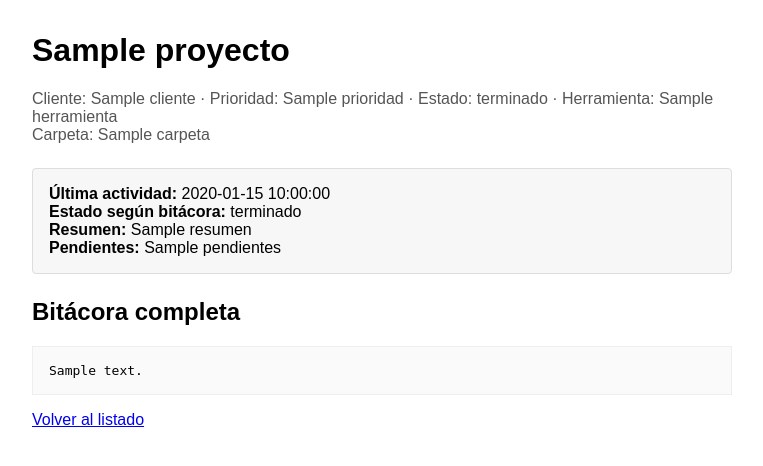
After one commit to sergioaraos/gestor-proyectos-app, a FastAPI app: template templates/detalle.html in a window 1280 px wide. The commit adds this page. Shown: the top 466 px of the page, without its empty margins (0-763 px from the left). Run offline with FastAPI, Linux system fonts and the light colour scheme; the template is opened without the code that fills it: most values are stand-ins (such as "Sample title", 1, 10 or a date in 2020).

Commit message:
feat(proyectos): agregar pagina de detalle con lectura de bitacora

```diff
--- a/main.py
+++ b/main.py
@@ -4,6 +4,7 @@ from fastapi.templating import Jinja2Templates
 from fastapi.responses import RedirectResponse
 from pathlib import Path
 import database
+import bitacoras
 
 app = FastAPI(title="Gestor de Proyectos")
 templates = Jinja2Templates(directory=Path(__file__).parent / "templates")
@@ -50,3 +51,19 @@ def crear_proyecto(
     conn.close()
     # Vuelve al listado para ver el proyecto recien creado
     return RedirectResponse(url="/", status_code=303)
+
+
+# SERGIO 2026-09-17: detalle de proyecto, lee su bitacora (feature/lectura-bitacoras)
+@app.get("/proyecto/{project_id}")
+def detalle_proyecto(request: Request, project_id: int):
+    # Muestra el detalle de un proyecto junto con lo que se lee de su bitacora
+    conn = database.get_connection()
+    proyecto = conn.execute("SELECT * FROM projects WHERE id = ?", (project_id,)).fetchone()
+    conn.close()
+
+    bitacora = bitacoras.leer_bitacora(proyecto["carpeta"]) if proyecto else None
+
+    status_code = 200 if proyecto else 404
+    return templates.TemplateResponse(
+        request, "detalle.html", {"proyecto": proyecto, "bitacora": bitacora}, status_code=status_code
+    )
--- /dev/null
+++ b/templates/detalle.html
@@ -0,0 +1,47 @@
+<!-- SERGIO 2026-09-17: pagina de detalle de proyecto, lee la bitacora (feature/lectura-bitacoras) -->
+<!DOCTYPE html>
+<html lang="es">
+<head>
+    <meta charset="UTF-8">
+    <title>{% if proyecto %}{{ proyecto.nombre }}{% else %}Proyecto no encontrado{% endif %}</title>
+    <style>
+        body { font-family: sans-serif; margin: 2rem; max-width: 700px; }
+        .meta { color: #555; margin-bottom: 1.5rem; }
+        .resumen { background: #f7f7f7; border: 1px solid #ddd; padding: 1rem; border-radius: 4px; margin-bottom: 1.5rem; }
+        pre { white-space: pre-wrap; background: #fafafa; border: 1px solid #eee; padding: 1rem; }
+    </style>
+</head>
+<body>
+    {% if proyecto is none %}
+        <h1>Proyecto no encontrado</h1>
+    {% else %}
+        <h1>{{ proyecto.nombre }}</h1>
+        <p class="meta">
+            Cliente: {{ proyecto.cliente }} &middot;
+            Prioridad: {{ proyecto.prioridad }} &middot;
+            Estado: {{ proyecto.estado }} &middot;
+            Herramienta: {{ proyecto.herramienta }}<br>
+            Carpeta: {{ proyecto.carpeta }}
+        </p>
+
+        {% if bitacora is none %}
+            <p>No se encontró BITACORA.md en la carpeta de este proyecto.</p>
+        {% else %}
+            {% if bitacora.ultima_entrada %}
+                <div class="resumen">
+                    <strong>Última actividad:</strong> {{ bitacora.ultima_entrada.fecha_herramienta }}<br>
+                    <strong>Estado según bitácora:</strong> {{ bitacora.ultima_entrada.estado }}<br>
+                    <strong>Resumen:</strong> {{ bitacora.ultima_entrada.resumen }}<br>
+                    <strong>Pendientes:</strong> {{ bitacora.ultima_entrada.pendientes }}
+                </div>
+            {% else %}
+                <p>La bitácora existe pero todavía no tiene entradas.</p>
+            {% endif %}
+
+            <h2>Bitácora completa</h2>
+            <pre>{{ bitacora.contenido_completo }}</pre>
+        {% endif %}
+    {% endif %}
+    <p><a href="/">Volver al listado</a></p>
+</body>
+</html>
--- a/templates/index.html
+++ b/templates/index.html
@@ -21,7 +21,8 @@
         </tr>
         {% for p in projects %}
         <tr>
-            <td>{{ p.nombre }}</td>
+            <!-- SERGIO 2026-09-17: nombre ahora es link al detalle (feature/lectura-bitacoras) -->
+            <td><a href="/proyecto/{{ p.id }}">{{ p.nombre }}</a></td>
             <td>{{ p.cliente }}</td>
             <td>{{ p.prioridad }}</td>
             <td>{{ p.estado }}</td>
```
Also changed, not shown: bitacoras.py (added, +50 -0 lines), tests/test_bitacoras.py (added, +42 -0 lines), tests/test_main.py (+41 -0 lines).
